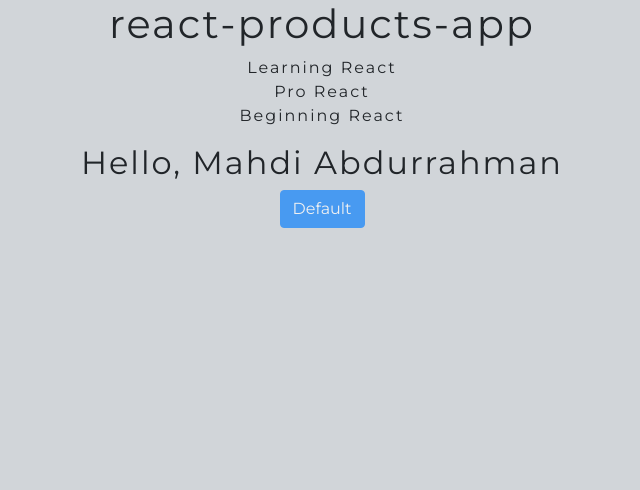
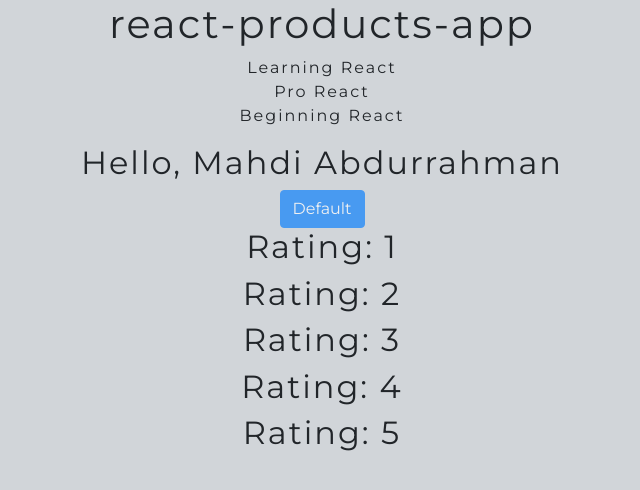
Before and after one commit to MAbdurahman/react-products-app, a React (Create React App) app: page / in a window 1280 px wide. Shown: the top 490 px of the page, without its empty margins (318-958 px from the left). Built offline with nearby package versions, Linux system fonts and the light colour scheme.

Commit message:
End of chapter 3.2

```diff
--- a/src/App.js
+++ b/src/App.js
@@ -1,7 +1,8 @@
 import React, { Component } from 'react';
 import { Button } from 'react-bootstrap';
 import './App.css';
-import Products from './components/Products';
+import Products from './components/products/Products';
+import Rating from './components/rating/Rating';
 
 export default class App extends Component {
   formatName(user) {
@@ -21,6 +22,11 @@ export default class App extends Component {
         <Products />
         <h2>Hello, {this.formatName(user)}</h2>
         <Button variant='primary' disabled={!isValid} >Default</Button>
+        <Rating rating='1' />
+        <Rating rating='2' />
+        <Rating rating='3' />
+        <Rating rating='4' />
+        <Rating rating='5' />
       </div>
     )
   }
--- /dev/null
+++ b/src/components/rating/Rating.jsx
@@ -0,0 +1,12 @@
+import React, { Component } from 'react';
+import './Rating.css';
+
+export default class Rating extends Component {
+   render() {
+      return (
+         <div>
+            <h2>Rating: {this.props.rating}</h2>
+         </div>
+      )
+   };
+};
```
Also changed, not shown: src/components/products/Products.css (added), src/components/products/Products.jsx (renamed from src/components/Products.jsx), src/components/rating/Rating.css (added).
